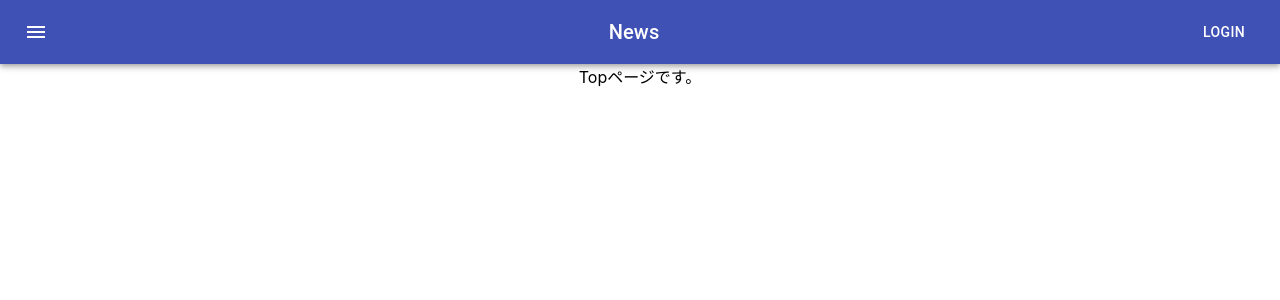
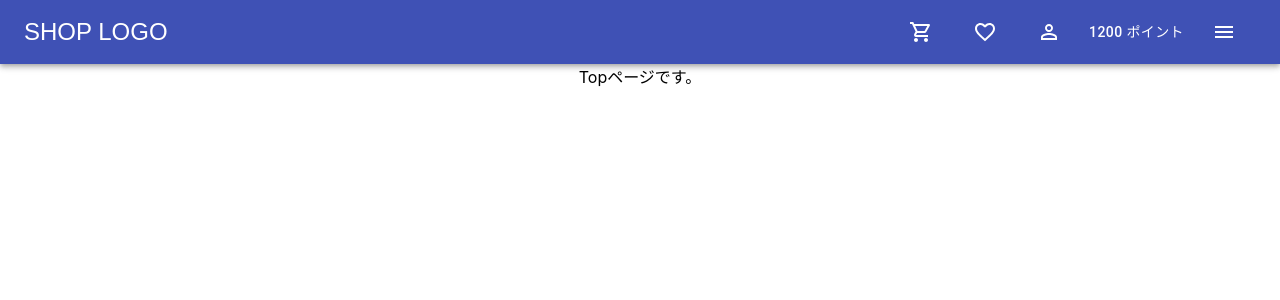
Before and after one commit to Onepiece2424/shampoo_ec_site, a React (Create React App) app in the folder frontend/: page / in a window 1280 px wide. Shown: the top 300 px of the page. Built offline with nearby package versions, Linux system fonts and the light colour scheme; no server answers; the HTML template or start-up script is replaced by a standard one.

Commit message:
カート、お気に入り、ログイン情報ハンバーガーメニューの各アイコンを設定

```diff
--- a/frontend/src/components/modules/Header.jsx
+++ b/frontend/src/components/modules/Header.jsx
@@ -6,6 +6,9 @@ import Typography from '@material-ui/core/Typography';
 import Button from '@material-ui/core/Button';
 import IconButton from '@material-ui/core/IconButton';
 import MenuIcon from '@material-ui/icons/Menu';
+import ShoppingCartOutlinedIcon from '@mui/icons-material/ShoppingCartOutlined';
+import FavoriteBorderOutlinedIcon from '@mui/icons-material/FavoriteBorderOutlined';
+import PersonOutlineOutlinedIcon from '@mui/icons-material/PersonOutlineOutlined';
 
 const useStyles = makeStyles((theme) => ({
   root: {
@@ -26,12 +29,25 @@ export default function ButtonAppBar() {
       <AppBar position="static">
         <Toolbar>
           <IconButton edge="start" className={classes.menuButton} color="inherit" aria-label="menu">
-            <MenuIcon />
+            SHOP LOGO
           </IconButton>
           <Typography variant="h6" className={classes.title}>
-            News
           </Typography>
-          <Button color="inherit">Login</Button>
+          <Button color="inherit">
+            <ShoppingCartOutlinedIcon />
+          </Button>
+          <Button color="inherit">
+            <FavoriteBorderOutlinedIcon />
+          </Button>
+          <Button color="inherit">
+            <PersonOutlineOutlinedIcon />
+          </Button>
+          <Button color="inherit">
+            1200 ポイント
+          </Button>
+          <Button color="inherit">
+            <MenuIcon />
+          </Button>
         </Toolbar>
       </AppBar>
     </div>
```
